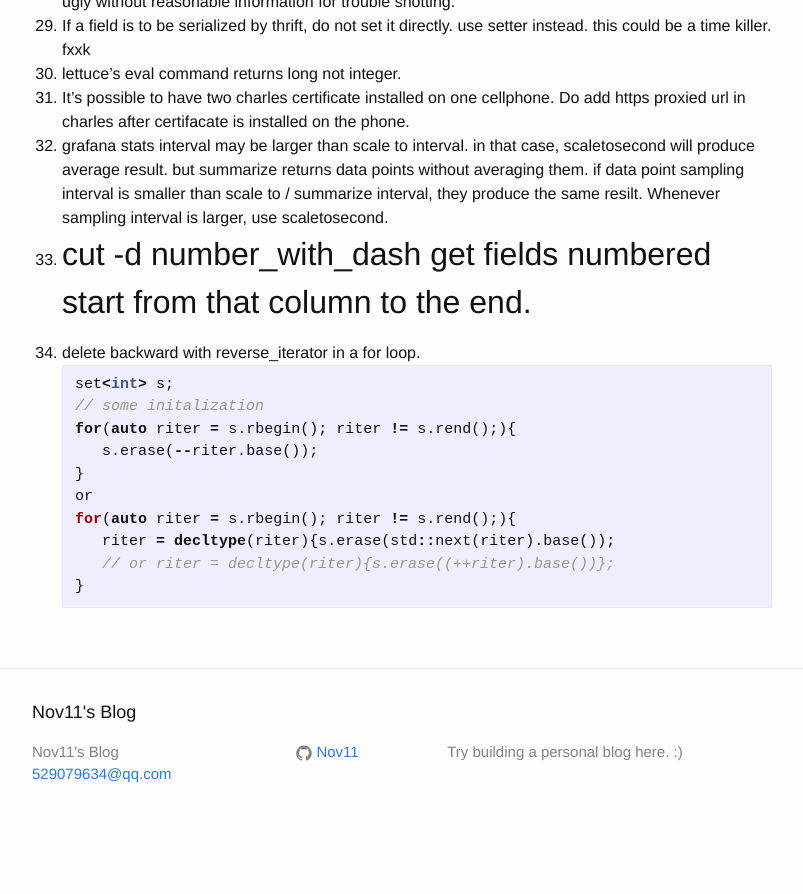
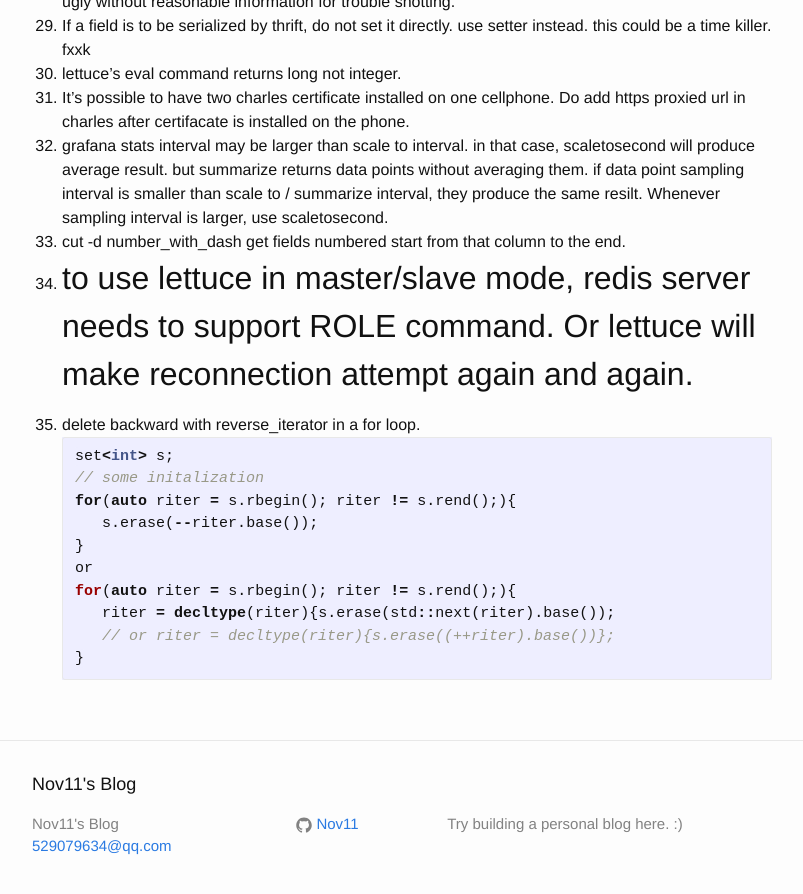
Before and after one commit to Nov11/Nov11.github.io, a Jekyll site: the page built from _posts/2018-06-04-notes-of-miscellaneousness.md, in a window 1280 px wide and 900 px high, scrolled down 1886 px. Shown: the top 894 px of the window, without its empty margins (238-1041 px from the left). Built offline with Jekyll 4.4.1, drawn with Linux system fonts in a browser that asks for light colours; before the commit the page ends 2732 px from its top, so only the background shows below that.

Commit message:
Update 2018-06-04-notes-of-miscellaneousness.md

````diff
--- a/_posts/2018-06-04-notes-of-miscellaneousness.md
+++ b/_posts/2018-06-04-notes-of-miscellaneousness.md
@@ -55,6 +55,7 @@
 31. It's possible to have two charles certificate installed on one cellphone. Do add https proxied url in charles after certifacate is installed on the phone.
 32. grafana stats interval may be larger than scale to interval. in that case, scaletosecond will produce average result. but summarize returns data points without averaging them. if data point sampling interval is smaller than scale to / summarize interval, they produce the same resilt. Whenever sampling interval is larger, use scaletosecond.
 33. cut -d number_with_dash get fields numbered start from that column to the end.
+34. to use lettuce in master/slave mode, redis server needs to support ROLE command. Or lettuce will make reconnection attempt again and again.
 ---------------------------------------
 1. delete backward with reverse_iterator in a for loop.
    ```c++
````
